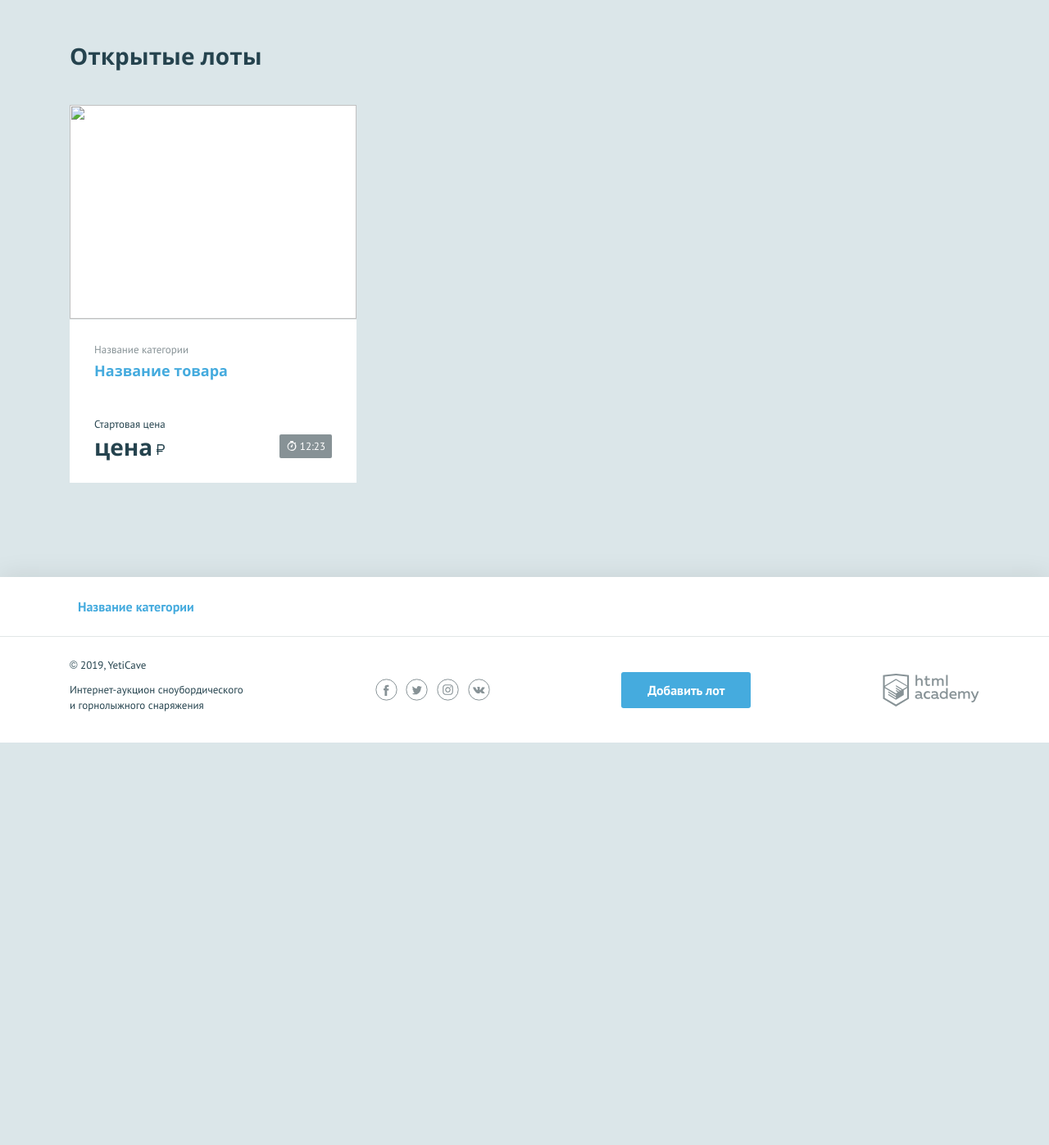
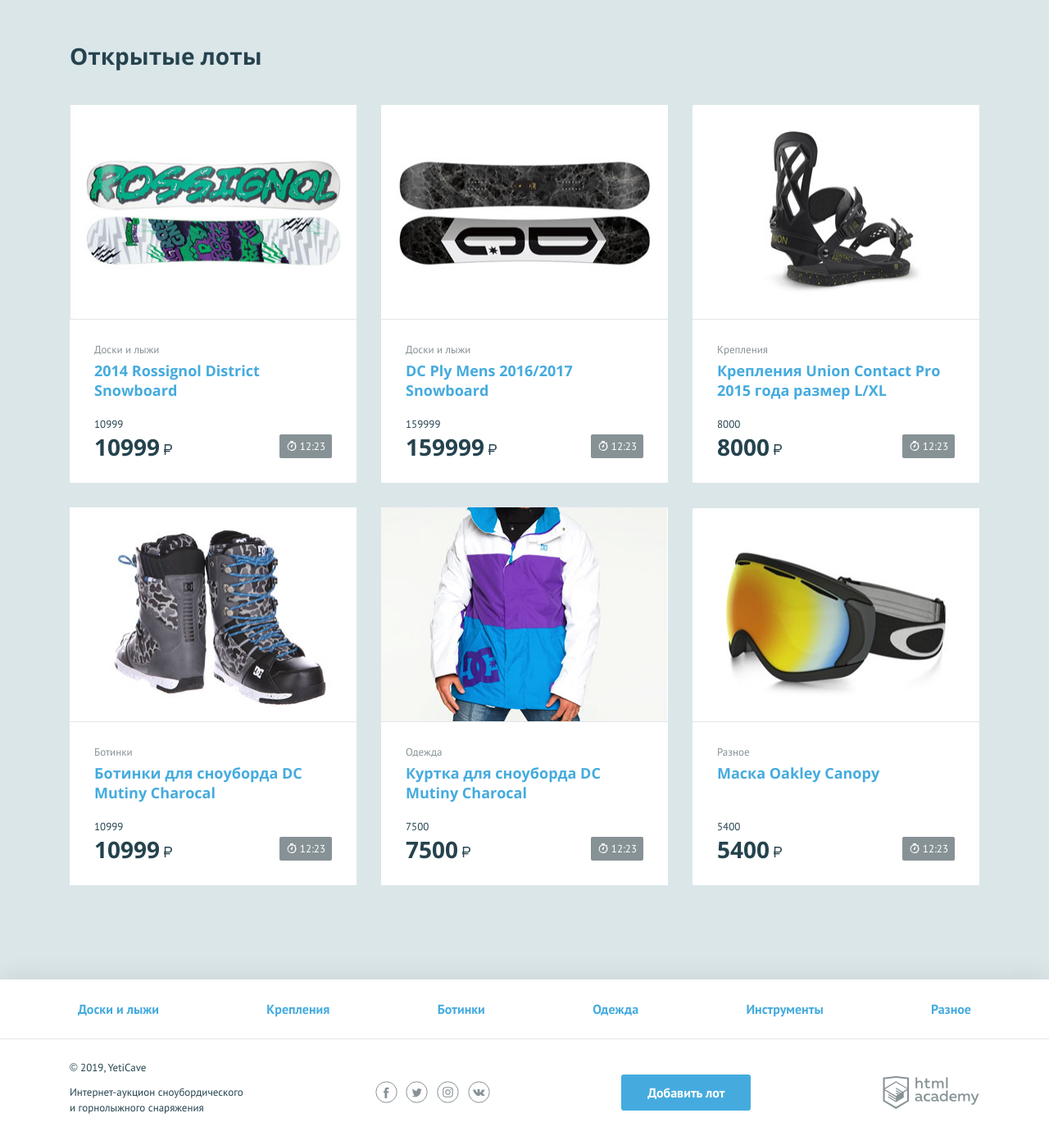
Before and after one commit to KseniyaRa/606147-yeticave, a PHP site: page / in a window 1280 px wide. Shown: the part 508-1905 px from the top of the page at 82% size. Before the commit the page ends 1414 px from the top, so only its background shows below. Run offline with PHP 8.4, Linux system fonts and the light colour scheme.

Commit message:
Итерация по массивам

```diff
--- a/index.php
+++ b/index.php
@@ -55,16 +55,16 @@
         <ul class="promo__list">
 
             <?php
-            $categories = ["Доски и лыжи", "Крепления", "Ботинки", "Одежда", "Инструменты", "Разное"];
+            $promo = ["Доски и лыжи", "Крепления", "Ботинки", "Одежда", "Инструменты", "Разное"];
 
             $index = 0;
-            $num_count = count($categories);
+            $num_count = count($promo);
             ?>
 
             <?php while($index < $num_count): ?>
 
             <li class="promo__item promo__item--boards">
-                <a class="promo__link" href="pages/all-lots.html <?=$index;?>"><?=$categories[$index];?></a>
+                <a class="promo__link" href="pages/all-lots.html <?=$index;?>"><?=$promo[$index];?></a>
                 <?php $index = $index + 1; ?>
                 <?php endwhile; ?>
             </li>
@@ -74,19 +74,57 @@
         <div class="lots__header">
             <h2>Открытые лоты</h2>
         </div>
+
+        <?php
+        $lots = [
+            [ 'title' => '2014 Rossignol District Snowboard',
+              'category' => 'Доски и лыжи',
+              'price' => '10999',
+              'image' => '/img/lot-1.jpg'
+            ],
+            [ 'title' => 'DC Ply Mens 2016/2017 Snowboard',
+              'category' => 'Доски и лыжи',
+              'price' => '159999',
+              'image' => '/img/lot-2.jpg'
+            ],
+            [ 'title' => 'Крепления Union Contact Pro 2015 года размер L/XL',
+              'category' => 'Крепления',
+              'price' => '8000',
+              'image' => '/img/lot-3.jpg'
+            ],
+            [ 'title' => 'Ботинки для сноуборда DC Mutiny Charocal',
+              'category' => 'Ботинки',
+              'price' => '10999',
+              'image' => '/img/lot-4.jpg'
+            ],
+            [ 'title' => 'Куртка для сноуборда DC Mutiny Charocal',
+              'category' => 'Одежда',
+              'price' => '7500',
+              'image' => '/img/lot-5.jpg'
+            ],
+            [ 'title' => 'Маска Oakley Canopy',
+              'category' => 'Разное',
+              'price' => '5400',
+              'image' => '/img/lot-6.jpg'
+            ],
+        ];
+        ?>
+
         <ul class="lots__list">
-            <!--заполните этот список из массива с товарами-->
+
+            <?php foreach ($lots as $key => $item): ?>
+
             <li class="lots__item lot">
                 <div class="lot__image">
-                    <img src="" width="350" height="260" alt="">
+                    <img src="<?=$item['image'];?>" width="350" height="260" alt="">
                 </div>
                 <div class="lot__info">
-                    <span class="lot__category">Название категории</span>
-                    <h3 class="lot__title"><a class="text-link" href="pages/lot.html">Название товара</a></h3>
+                    <span class="lot__category"><?=$item['category'];?></span>
+                    <h3 class="lot__title"><a class="text-link" href="pages/lot.html"><?=$item['title'];?></a></h3>
                     <div class="lot__state">
                         <div class="lot__rate">
-                            <span class="lot__amount">Стартовая цена</span>
-                            <span class="lot__cost">цена<b class="rub">р</b></span>
+                            <span class="lot__amount"><?=$item['price'];?></span>
+                            <span class="lot__cost"><?=$item['price'];?><b class="rub">р</b></span>
                         </div>
                         <div class="lot__timer timer">
                             12:23
@@ -94,6 +132,8 @@
                     </div>
                 </div>
             </li>
+
+            <?php endforeach; ?>
         </ul>
     </section>
 </main>
@@ -102,9 +142,17 @@
 <footer class="main-footer">
     <nav class="nav">
         <ul class="nav__list container">
-            <!--заполните этот список из массива категорий-->
+            <?php
+            $promo = ["Доски и лыжи", "Крепления", "Ботинки", "Одежда", "Инструменты", "Разное"];
+
+            $index = 0;
+            $num_count = count($promo);
+            ?>
+            <?php while($index < $num_count): ?>
             <li class="nav__item">
-                <a href="pages/all-lots.html">Название категории</a>
+                <a href="pages/all-lots.html <?=$index;?>"><?=$promo[$index];?></a>
+                <?php $index = $index + 1; ?>
+                <?php endwhile; ?>
             </li>
         </ul>
     </nav>
```
